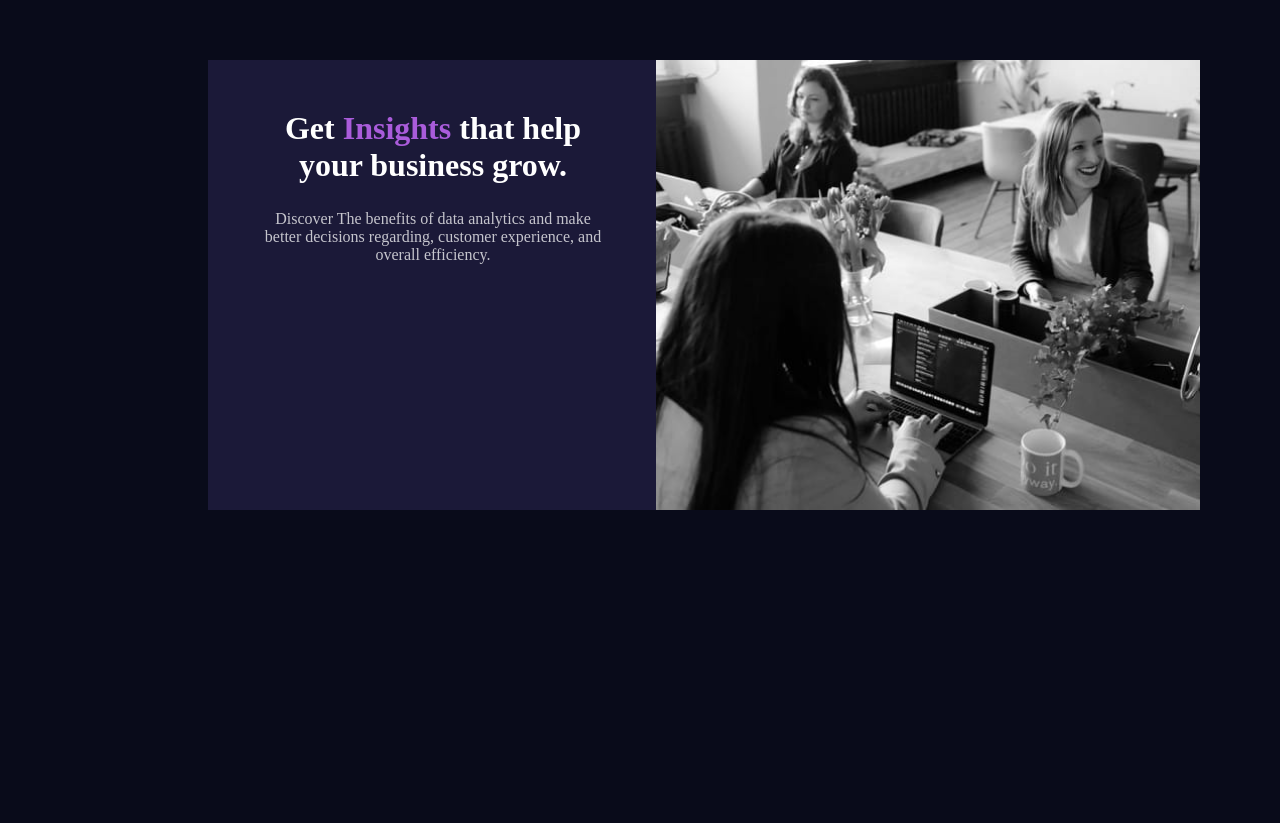
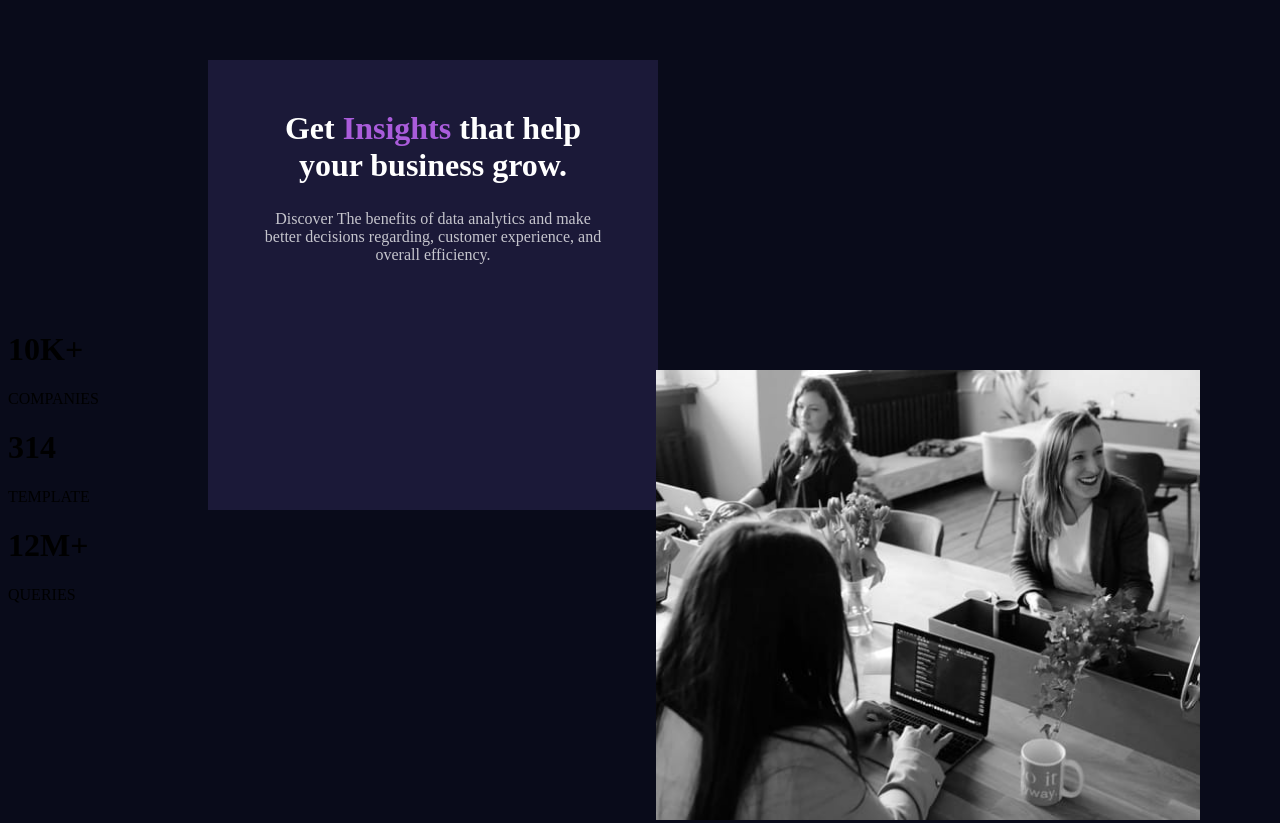
Before and after one commit to Marwangaber101/Task-2, a plain HTML site: page index.html in a window 1280 px wide. Shown: the part 148-971 px from the top of the page. Drawn offline with Linux system fonts and the light colour scheme; files whose address does not match are found by name.

Commit message:
Add files via upload

```diff
--- a/index.html
+++ b/index.html
@@ -22,10 +22,24 @@
  </p>
 
 </div>
+ <div class="first">
+  <h1>10K+</h1>
+  <p>COMPANIES</p>
+ </div>
 
+<div class="second">
+  <h1>314</h1>
+  <p> TEMPLATE </p>
+</div>
 
-  <div class="attribution">
-    <img src="image-header-desktop.jpg" alt="photo">
+<div class="Third">
+  <h1>12M+</h1>
+  <p>QUERIES</p>
+
+</div>
+
+<div class="attribution">
+    <img src="E:\stats-preview-card-component-main\images\image-header-desktop.jpg" alt="photo">
   </div>
 </body>
 </html>
```
